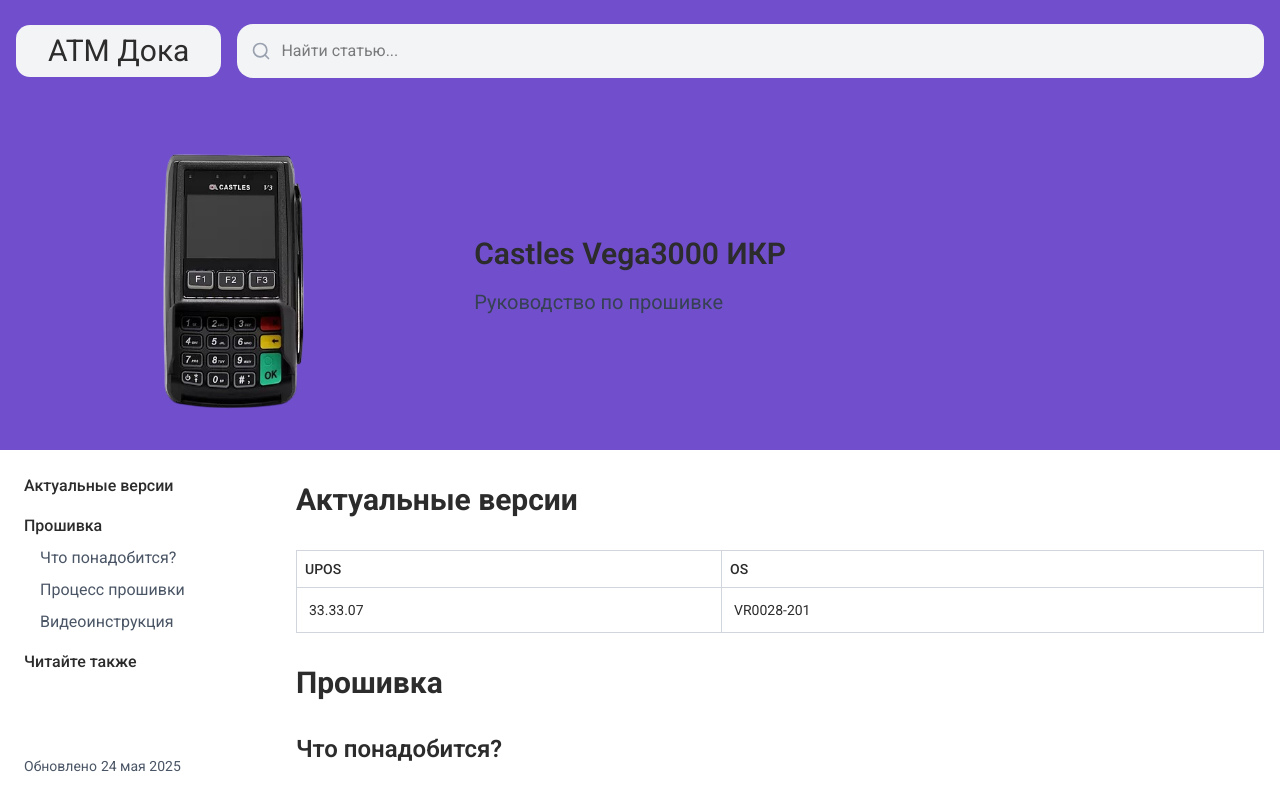
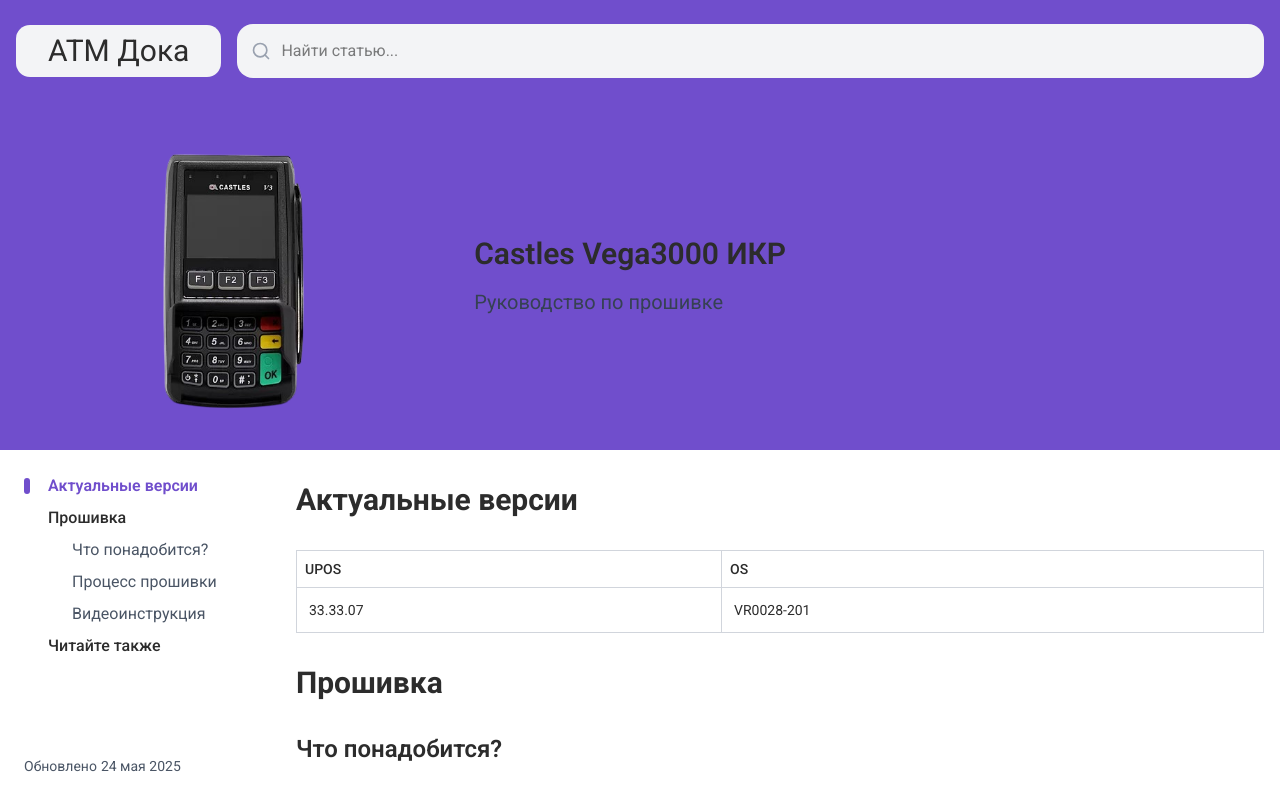
Before and after one commit to Kravchenko-Sergey/atm-doka, a Next.js app: page /posts/castles-vega3000-ikr in a window 1280 px wide. Shown: the top 793 px of the page. Built offline with nearby package versions, Linux system fonts and the light colour scheme.

Commit message:
add active header for nav

```diff
--- a/src/app/posts/[url]/page.tsx
+++ b/src/app/posts/[url]/page.tsx
@@ -5,7 +5,7 @@ import { CircleArrowLeft, CircleArrowRight } from 'lucide-react'
 import Link from 'next/link'
 import { useParams, useRouter } from 'next/navigation'
 import Image from 'next/image'
-import { useEffect, useMemo } from 'react'
+import { useEffect, useMemo, useState } from 'react'
 import {
 	Accordion,
 	AccordionContent,
@@ -14,12 +14,15 @@ import {
 } from '@/components/ui/accordion'
 import { ScrollArea } from '@/components/ui/scroll-area'
 import { ScrollToTop } from '@/components/scroll-to-top'
+import { useActiveSection } from '@/components/use-active-section'
 
 const DevicePage = () => {
 	const params = useParams()
 	const router = useRouter()
 	const posts = useRootStore((state) => state.posts)
 	const changeBgHeader = useRootStore((state) => state.changeBgHeader)
+	const [sectionIds, setSectionIds] = useState<string[]>([])
+	const activeSectionId = useActiveSection(sectionIds)
 
 	const url = params?.url as string
 	const post = useMemo(
@@ -51,7 +54,29 @@ const DevicePage = () => {
 		[posts, url]
 	)
 
-	const Content = post?.content
+	const getAllSectionIds = () => {
+		if (!post?.contentItems) return []
+
+		const ids: string[] = []
+		post.contentItems.forEach((item, itemIndex) => {
+			ids.push(`${itemIndex + 1}`)
+
+			if (item.children) {
+				item.children.forEach((_, childIndex) => {
+					ids.push(`${itemIndex + 1}.${childIndex + 1}`)
+				})
+			}
+		})
+
+		ids.push(String(post.contentItems.length))
+
+		return ids
+	}
+
+	useEffect(() => {
+		const ids = getAllSectionIds()
+		setSectionIds(ids)
+	}, [post])
 
 	useEffect(() => {
 		if (!post) {
@@ -63,6 +88,19 @@ const DevicePage = () => {
 			changeBgHeader(post.bgColor)
 		}
 	}, [post, changeBgHeader, router])
+
+	const isSectionActive = (sectionId: string) => {
+		return activeSectionId === sectionId
+	}
+
+	const getActiveStyles = (sectionId: string) => {
+		if (isSectionActive(sectionId)) {
+			return { color: post?.bgColor }
+		}
+		return {}
+	}
+
+	const Content = post?.content
 
 	if (!post) {
 		return null
@@ -98,7 +136,7 @@ const DevicePage = () => {
 				<Accordion
 					type='single'
 					collapsible
-					className='w-full border-b border-gray-200 dark:border-gray-700 block md:hidden'
+					className='w-full border-b border-gray-200 dark:border-gray-700 block lg:hidden'
 				>
 					<AccordionItem value='table-of-contents'>
 						<AccordionTrigger className='text-xl font-normal px-4 hover:no-underline'>
@@ -143,21 +181,55 @@ const DevicePage = () => {
 						<ScrollArea className='h-[calc(100vh-200px)]'>
 							<nav className='space-y-4'>
 								{post.contentItems.map((item, itemIndex) => (
-									<div key={itemIndex}>
+									<div key={itemIndex} className='mb-2'>
 										<a
 											href={`#${itemIndex + 1}`}
-											className='block min-w-[140px] text-md hover:underline transition-colors font-medium'
+											className={`block min-w-[140px] text-md hover:underline transition-colors font-medium pl-6 relative ${
+												isSectionActive(`${itemIndex + 1}`)
+													? 'font-semibold'
+													: ''
+											}`}
+											style={getActiveStyles(`${itemIndex + 1}`)}
 										>
+											{isSectionActive(`${itemIndex + 1}`) && (
+												<div
+													className='absolute left-0 top-1 bottom-1 w-1.5 rounded-full'
+													style={{
+														backgroundColor: post.bgColor,
+														transition: 'background-color 0.3s ease'
+													}}
+												/>
+											)}
 											{item.title}
 										</a>
 										{item.children && (
-											<div className='pl-4 flex flex-col mt-2 space-y-2'>
+											<div className='pl-6 flex flex-col mt-2 space-y-2'>
 												{item.children.map((child, childIndex) => (
 													<a
 														key={childIndex}
 														href={`#${itemIndex + 1}.${childIndex + 1}`}
-														className='block min-w-[140px] text-md hover:underline transition-colors text-gray-600 dark:text-gray-400'
+														className={`block min-w-[140px] text-md hover:underline transition-colors text-gray-600 dark:text-gray-400 pl-6 relative ${
+															isSectionActive(
+																`${itemIndex + 1}.${childIndex + 1}`
+															)
+																? 'font-medium'
+																: ''
+														}`}
+														style={getActiveStyles(
+															`${itemIndex + 1}.${childIndex + 1}`
+														)}
 													>
+														{isSectionActive(
+															`${itemIndex + 1}.${childIndex + 1}`
+														) && (
+															<div
+																className='absolute left-0 top-1 bottom-1 w-1.5 rounded-full'
+																style={{
+																	backgroundColor: post.bgColor,
+																	transition: 'background-color 0.3s ease'
+																}}
+															/>
+														)}
 														{child}
 													</a>
 												))}
@@ -195,8 +267,9 @@ const DevicePage = () => {
 					{/* Related Posts */}
 					<div className='px-4 max-w-[1308px] mx-auto'>
 						<h2
-							className='my-12 text-3xl font-semibold'
+							className='my-12 text-3xl font-semibold transition-colors duration-300'
 							id={String(post.contentItems.length)}
+							style={getActiveStyles(String(post.contentItems.length))}
 						>
 							Читайте также
 						</h2>
--- /dev/null
+++ b/src/components/use-active-section.tsx
@@ -0,0 +1,61 @@
+// hooks/useActiveSection.ts - упрощенный вариант
+import { useState, useEffect, useRef } from 'react'
+
+export const useActiveSection = (sectionIds: string[]) => {
+	const [activeId, setActiveId] = useState<string>('')
+	const observerRef = useRef<IntersectionObserver | null>(null)
+
+	useEffect(() => {
+		if (sectionIds.length === 0) return
+
+		observerRef.current = new IntersectionObserver(
+			(entries) => {
+				// Сортируем видимые элементы по их положению на экране
+				const visibleEntries = entries
+					.filter((entry) => entry.isIntersecting)
+					.sort((a, b) => {
+						// Предпочитаем элементы, которые ближе к верху viewport
+						const aTop = Math.abs(a.boundingClientRect.top)
+						const bTop = Math.abs(b.boundingClientRect.top)
+						return aTop - bTop
+					})
+
+				if (visibleEntries.length > 0) {
+					const topEntry = visibleEntries[0]
+
+					// Более строгая проверка - элемент должен быть видим хотя бы на 30%
+					const rect = topEntry.boundingClientRect
+					const viewportHeight = window.innerHeight
+					const visibleHeight =
+						Math.min(rect.bottom, viewportHeight) - Math.max(rect.top, 0)
+					const elementHeight = rect.height
+					const visibleRatio = visibleHeight / elementHeight
+
+					if (visibleRatio > 0.3) {
+						setActiveId(topEntry.target.id)
+					}
+				}
+			},
+			{
+				// Меньший rootMargin для большей точности
+				rootMargin: '-10% 0px -80% 0px',
+				threshold: 0.3
+			}
+		)
+
+		sectionIds.forEach((id) => {
+			const element = document.getElementById(id)
+			if (element) {
+				observerRef.current?.observe(element)
+			}
+		})
+
+		return () => {
+			if (observerRef.current) {
+				observerRef.current.disconnect()
+			}
+		}
+	}, [sectionIds])
+
+	return activeId
+}
```
